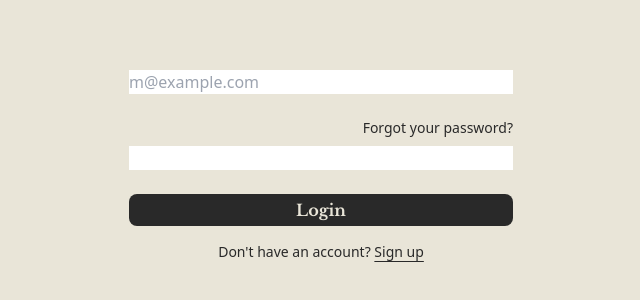
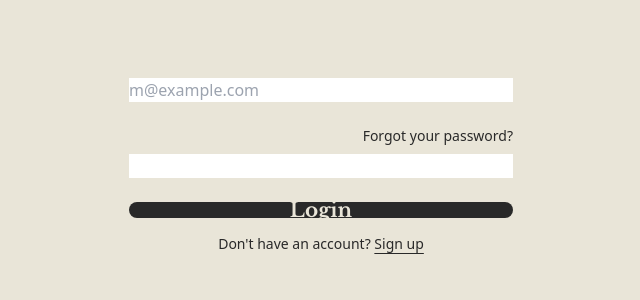
Before and after one commit to Harshal292004/hustlersalliance, a Next.js app: page /auth/login in a window 1280 px wide. Shown: the part 234-534 px from the top of the page, without its empty margins (319-959 px from the left). Built offline with nearby package versions, Linux system fonts and the light colour scheme; a web font is replaced by a local one.

Commit message:
Things are a lot better now

```diff
--- a/app/layout.tsx
+++ b/app/layout.tsx
@@ -18,7 +18,7 @@ export default function RootLayout({
 }>) {
   return (
     <html lang="en" suppressHydrationWarning>
-      <body className="text-[#292929] dark:text-[#E9E5D8] bg-[#E9E5D8] dark:bg-[#292929]">
+      <body className="m-0 p-0 text-[#292929] dark:text-[#E9E5D8] bg-[#E9E5D8] dark:bg-[#292929]">
         <ClientBody>{children}</ClientBody>
       </body>
     </html>
--- a/app/page.tsx
+++ b/app/page.tsx
@@ -7,7 +7,7 @@ import { Chapter3 } from "@/components/landing/Chapter3";
 import { AboutUs } from "@/components/landing/AboutUs";
 import { Reviews } from "@/components/landing/Reviews";
 import { Purchase } from "@/components/landing/Purchase";
-import { Title } from "@/components/landing/Title";
+
 export default function Home() {
   return (
     <>
--- a/components/Navbar.tsx
+++ b/components/Navbar.tsx
@@ -1,13 +1,13 @@
 "use client";
 import React, { useEffect, useState } from "react";
-import { motion } from "motion/react";
+import { motion } from "framer-motion";
 import { libre_baskerville } from "@/lib/fonts";
 import { Button } from "./ui/Button";
 import { scrollToSection } from "@/lib/scrollToSection";
-import Link from "next/link";
+
 import { createClient } from "@/lib/supabase/client";
 import { LogoutButton } from "./auth/Logout-button";
-
+import { useRouter } from "next/navigation";
 const links = [
   { label: "About Us", target: "about-us" },
   { label: "Reviews", target: "reviews" },
@@ -16,35 +16,37 @@ const links = [
 ];
 
 export function Navbar({ id }: { id?: string }) {
-  const [user, setUser] = useState<any>();
+  const [user, setUser] = useState<any>(null);
+  const [mounted, setMounted] = useState(false);
+  const router = useRouter();
+
+  const routeTo = ({ href }: { href: string }) => {
+    router.push(href);
+  };
 
   useEffect(() => {
+    setMounted(true);
     const supabase = createClient();
-    supabase.auth.getUser().then(({ data: { user } }) => {
+
+    const fetchUser = async () => {
+      const {
+        data: { user },
+      } = await supabase.auth.getUser();
       setUser(user ? { email: user.email } : null);
+    };
+
+    fetchUser();
+
+    const {
+      data: { subscription },
+    } = supabase.auth.onAuthStateChange((_evt, session) => {
+      setUser(session?.user ? { email: session.user.email } : null);
     });
 
-    const { data: listener } = supabase.auth.onAuthStateChange(
-      (_evt, session) => {
-        setUser(session?.user ? { email: session.user.email } : null);
-      }
-    );
-
-    return () => {
-      listener.subscription.unsubscribe();
-    };
+    return () => subscription.unsubscribe();
   }, []);
 
-  if (user) {
-    return (
-      <div className="flex items-center gap-4">
-        <span className="text-sm text-muted-foreground">
-          Hey, {user.email}!
-        </span>
-        <LogoutButton />
-      </div>
-    );
-  }
+  if (!mounted) return null;
 
   return (
     <motion.header
@@ -54,28 +56,50 @@ export function Navbar({ id }: { id?: string }) {
       transition={{ duration: 0.7, ease: "easeOut" }}
       className={`${libre_baskerville.className} fixed top-0 z-50 w-full bg-[#E9E5D8] dark:bg-[#292929]`}
     >
-      <nav className="mx-auto flex h-20 max-w-7xl items-center justify-around p-12">
-        <div className="text-2xl font-bold leading-tight select-none">
-          Hustlers
-          <br />
-          Alliance
+      <nav className="mx-auto flex h-40 w-full items-center justify-around">
+        <div className="text-5xl font-bold leading-tight select-none">
+          Hustlers <br /> Alliance
         </div>
         <div className="flex items-center gap-6">
           {links.map((l) => (
             <Button
+              key={l.target}
               variant="underline"
               onClick={() => scrollToSection({ element_id: l.target })}
-              className="transition-colors"
+              className="text-2xl"
             >
               {l.label}
             </Button>
           ))}
-          <Button asChild>
-            <Link href="/auth/login">Login</Link>
-          </Button>
-          <Button asChild>
-            <Link href="/auth/sign-up">Signup</Link>
-          </Button>
+
+          {user ? (
+            <div className="flex items-center gap-4">
+              <span className="text-sm text-muted-foreground">
+                Hey, {user.email}!
+              </span>
+              <LogoutButton />
+            </div>
+          ) : (
+            <>
+              <Button
+                variant="solid"
+                className="p-6 text-2xl w-24 h-10"
+                onClick={() => {
+                  routeTo({ href: "/auth/login" });
+                }}
+              >
+                Login
+              </Button>
+              <Button
+                className="p-6 text-2xl w-28 h-10"
+                onClick={() => {
+                  routeTo({ href: "/auth/sign-up" });
+                }}
+              >
+                Signup
+              </Button>
+            </>
+          )}
         </div>
       </nav>
     </motion.header>
--- a/components/landing/Hero.tsx
+++ b/components/landing/Hero.tsx
@@ -1,10 +1,9 @@
 'use client';
-import React, { useEffect, useRef } from 'react';
+import React from 'react';
 import { motion } from 'motion/react';
-import gsap from 'gsap';
 import hourglass from '@/assests/hoursglassdark.png';
 import { libre_baskerville, libre_caslon_display } from '@/lib/fonts';
-
+import Image from 'next/image';
 const questions = [
   {
     q: 'What is Hustlers Alliance ?',
@@ -21,20 +20,8 @@ const questions = [
 ];
 
 export const Hero = () => {
-  const hourglassRef = useRef<HTMLImageElement>(null);
-
-  useEffect(() => {
-    if (hourglassRef.current) {
-      gsap.fromTo(
-        hourglassRef.current,
-        { x: 100, opacity: 0 },
-        { x: 0, opacity: 1, duration: 1.2, ease: 'power3.out', delay: 0.5 }
-      );
-    }
-  }, []);
-
   return (
-    <section className="relative flex flex-col md:flex-row w-full min-h-[60vh] bg-[#F6F0E6] dark:bg-[#292929] px-4 md:px-16 pt-8 pb-0 overflow-hidden">
+    <div className="flex flex-col md:flex-row w-full min-h-[60vh] bg-[#E9E5D8] dark:bg-[#292929] px-16 mt-40 pt-8 pb-0 overflow-hidden">
       <div className="flex-1 flex flex-col gap-8 z-10 max-w-2xl pt-8">
         {questions.map((item, idx) => (
           <motion.div
@@ -51,14 +38,13 @@ export const Hero = () => {
         ))}
       </div>
       <div className="flex-1 flex items-end justify-end relative">
-        <img
-          ref={hourglassRef}
-          src={hourglass.src}
+        <Image
+          src={hourglass}
           alt="Hourglass"
-          className="w-2/3 md:w-3/4 max-w-lg opacity-90 pointer-events-none select-none absolute right-0 bottom-0"
+          className="w-3/4 max-w-lg top-30 -left-52 pacity-90 pointer-events-none select-none right-0 bottom-0"
           style={{ zIndex: 1 }}
         />
       </div>
-    </section>
+    </div>
   );
 }
--- a/components/ui/Button.tsx
+++ b/components/ui/Button.tsx
@@ -1,62 +1,60 @@
 "use client";
 import { forwardRef } from "react";
-import { Slot } from "@radix-ui/react-slot";
-import { cva, VariantProps } from "class-variance-authority";
 import { cn } from "@/lib/utils";
-import { motion } from "motion/react";
+import { motion } from "framer-motion";
 import { libre_baskerville } from "@/lib/fonts";
 
-const buttonVariants = cva(
-  "relative inline-flex items-center justify-center gap-2 font-medium transition-colors",
-  {
-    variants: {
-      variant: {
-        solid:
-          "rounded-lg bg-[#292929] text-[#E9E5D8] dark:bg-[#E9E5D8] dark:text-[#292929]",
-        outline:
-          "rounded-md border border-current dark:border-current text-current",
-        ghost:
-          "rounded-md text-current hover:bg-current/10 dark:hover:bg-current/10",
-        underline: "text-current",
-      },
-      size: {
-        default: "h-8 px-3 text-base",
-        sm: "h-8 px-3 text-sm",
-        lg: "h-12 px-8 text-lg",
-        icon: "h-10 w-10",
-      },
-    },
-    defaultVariants: {
-      variant: "solid",
-      size: "default",
-    },
-  }
-);
-
 export interface ButtonProps
-  extends Omit<React.ButtonHTMLAttributes<HTMLButtonElement>,
-    'onDrag' | 'onDragStart' | 'onDragEnd' | 'onDragOver' | 'onDragEnter' | 'onDragLeave' | 'onDrop' | 'draggable'>,
-    VariantProps<typeof buttonVariants> {
-  asChild?: boolean;
+  extends Omit<
+    React.ButtonHTMLAttributes<HTMLButtonElement>,
+    | "onDrag"
+    | "onDragStart"
+    | "onDragEnd"
+    | "onDragOver"
+    | "onDragEnter"
+    | "onDragLeave"
+    | "onDrop"
+    | "draggable"
+  > {
+  variant?: "solid" | "outline" | "ghost" | "underline";
+  size?: "sm" | "md" | "lg" | "icon";
 }
 
 export const Button = forwardRef<HTMLButtonElement, ButtonProps>(
-  ({ className, variant, size, asChild = false, children, type, onClick, disabled, tabIndex, ...props }, ref) => {
-    if (asChild) {
-      return (
-        <Slot
-          ref={ref}
-          className={cn(
-            libre_baskerville.className,
-            buttonVariants({ variant, size }),
-            className
-          )}
-          {...props}
-        >
-          {children}
-        </Slot>
-      );
-    }
+  (
+    {
+      className,
+      variant,
+      type,
+      size,
+      children,
+      onClick,
+      tabIndex,
+      disabled,
+    },
+    ref
+  ) => {
+    const base =
+      "inline-flex items-center justify-center gap-2 font-medium transition-colors";
+
+    const variants: Record<string, string> = {
+      solid:
+        "rounded-lg bg-[#292929] text-[#E9E5D8] dark:bg-[#E9E5D8] dark:text-[#292929]",
+      outline: "rounded-md border border-current text-current",
+      ghost:
+        "rounded-md text-current hover:bg-current/10 dark:hover:bg-current/10",
+      underline: "relative text-current group",
+    };
+
+    const sizes: Record<string, string> = {
+      sm: "h-8 px-3 text-sm",
+      md: "h-4 px-3 text-xl",
+      lg: "h-12 px-8 text-lg",
+      icon: "h-10 w-10",
+    };
+
+    const _variant = variant ? variants[variant] : variants["solid"];
+    const _size = size ? sizes[size] : sizes["md"];
     return (
       <motion.button
         ref={ref}
@@ -66,24 +64,17 @@ export const Button = forwardRef<HTMLButtonElement, ButtonProps>(
         tabIndex={tabIndex}
         whileHover={{ scale: 1.04 }}
         whileTap={{ scale: 0.96 }}
-        className={cn(
-          libre_baskerville.className,
-          buttonVariants({ variant, size }),
-          className
-        )}
+        className={cn(libre_baskerville.className,base, _variant, _size, className)}
       >
-        {children}
-        {variant === "underline" && (
-          <motion.span
-            aria-hidden
-            className="absolute left-0 -bottom-0.5 h-[1.5px] w-full origin-left bg-current"
-            initial={{ scaleX: 0 }}
-            whileHover={{ scaleX: 1 }}
-            transition={{ type: "spring", stiffness: 300, damping: 24 }}
-          />
-        )}
+        <span className="relative inline-block">
+          {children}
+          {variant == "underline" && (
+            <span
+              className="pointer-events-none absolute left-0 right-0 -bottom-1 h-1 w-full origin-left scale-x-0 rounded-full bg-current transition-transform duration-1000 group-hover:scale-x-100"
+            />
+          )}
+        </span>
       </motion.button>
     );
   }
 );
-Button.displayName = "Button";
```
